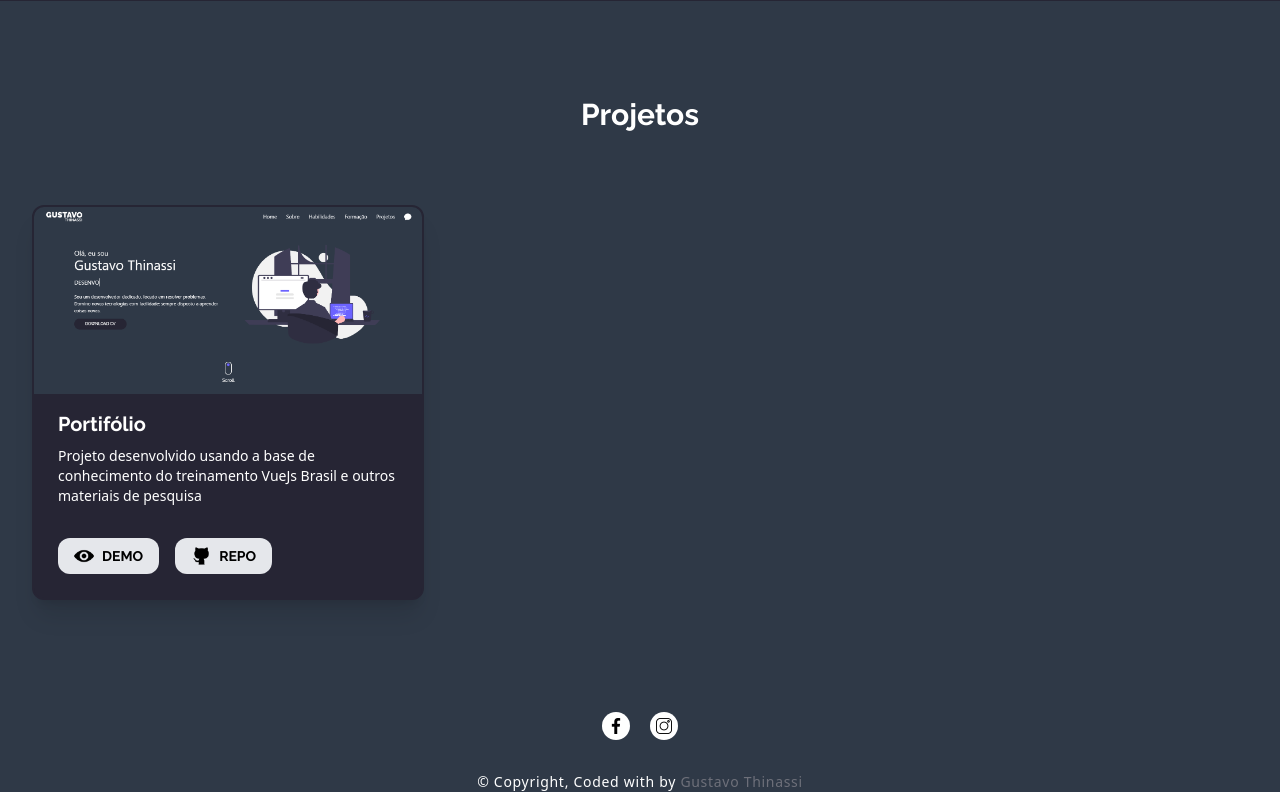
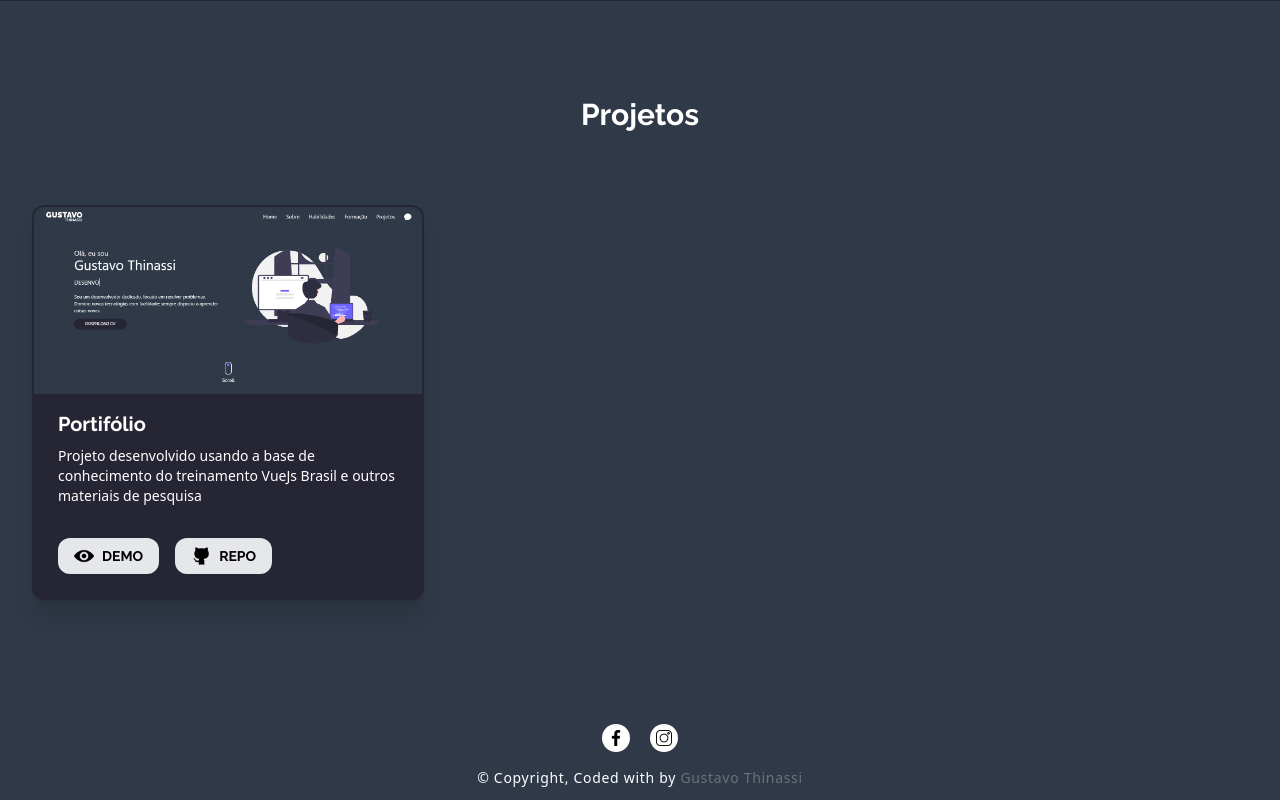
Before and after one commit to gustavothinassi/Portifolio, a Vue app: page /1 in a window 1280 px wide. Shown: the part 2721-3521 px from the top of the page. Built offline with nearby package versions, Linux system fonts and the light colour scheme.

Commit message:
atualizacao portifolio

```diff
--- a/src/components/CustomFooter.vue
+++ b/src/components/CustomFooter.vue
@@ -1,6 +1,6 @@
 <template>
   <footer>
-    <div class="grid place-items-center w-full bg-brand-main mb-20">
+    <div class="grid place-items-center w-full bg-brand-main mb-20 p-3">
       <div class="flex items-center gap-5">
         <a href="https://www.facebook.com/gustavo.tbasilio" class="bg-white h-7 w-7 grid place-items-center rounded-full">
           <img src="../assets/images/facebook.png" alt="" class="h-4">
@@ -9,7 +9,7 @@
           <img src="../assets/images/instagram.png" alt="" class="h-4">
         </a>
       </div>
-      <p class="text-sm text-center text-white mt-8 tracking-wider">
+      <p class="text-sm text-center text-white mt-4 tracking-wider">
         &copy; Copyright, Coded with by <span class="text-brand-thirdblue">Gustavo Thinassi</span>
       </p>
     </div>
--- a/src/components/ModalCreateContato/index.vue
+++ b/src/components/ModalCreateContato/index.vue
@@ -25,7 +25,7 @@
         placeholder="Digite seu nome"
         >
     </label>
-    <label class="block">
+    <label class="block mt-3">
         <span class="text-base font-base text-white">E-mail</span>
         <input
         type="email"
@@ -34,7 +34,7 @@
         >
     </label>
 
-     <label class="block">
+     <label class="block mt-3">
         <span class="text-base font-base text-white">Mensagem</span>
         <textarea
 						class="w-full px-2 py-1 border rounded-md shadow-sm text-md"
```
